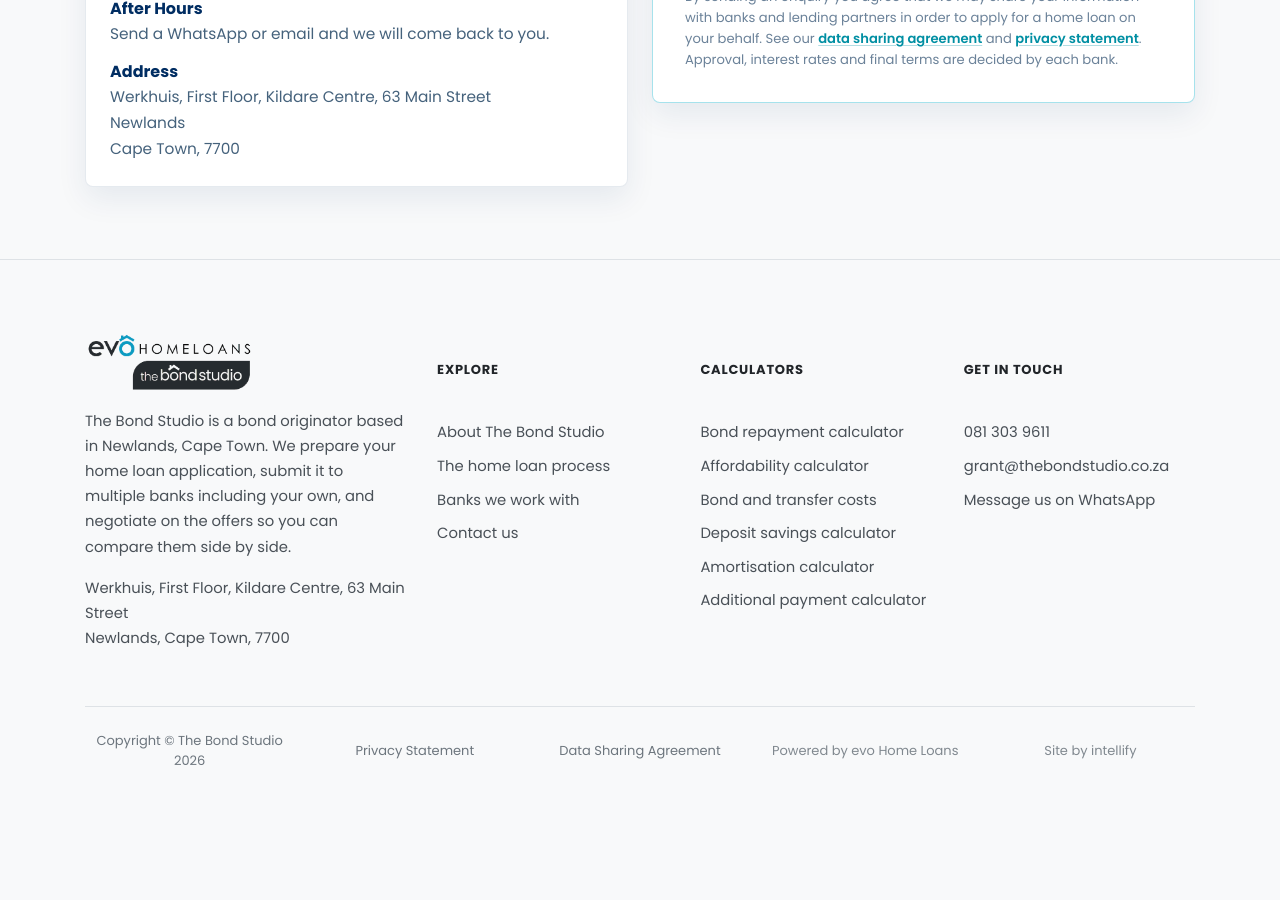
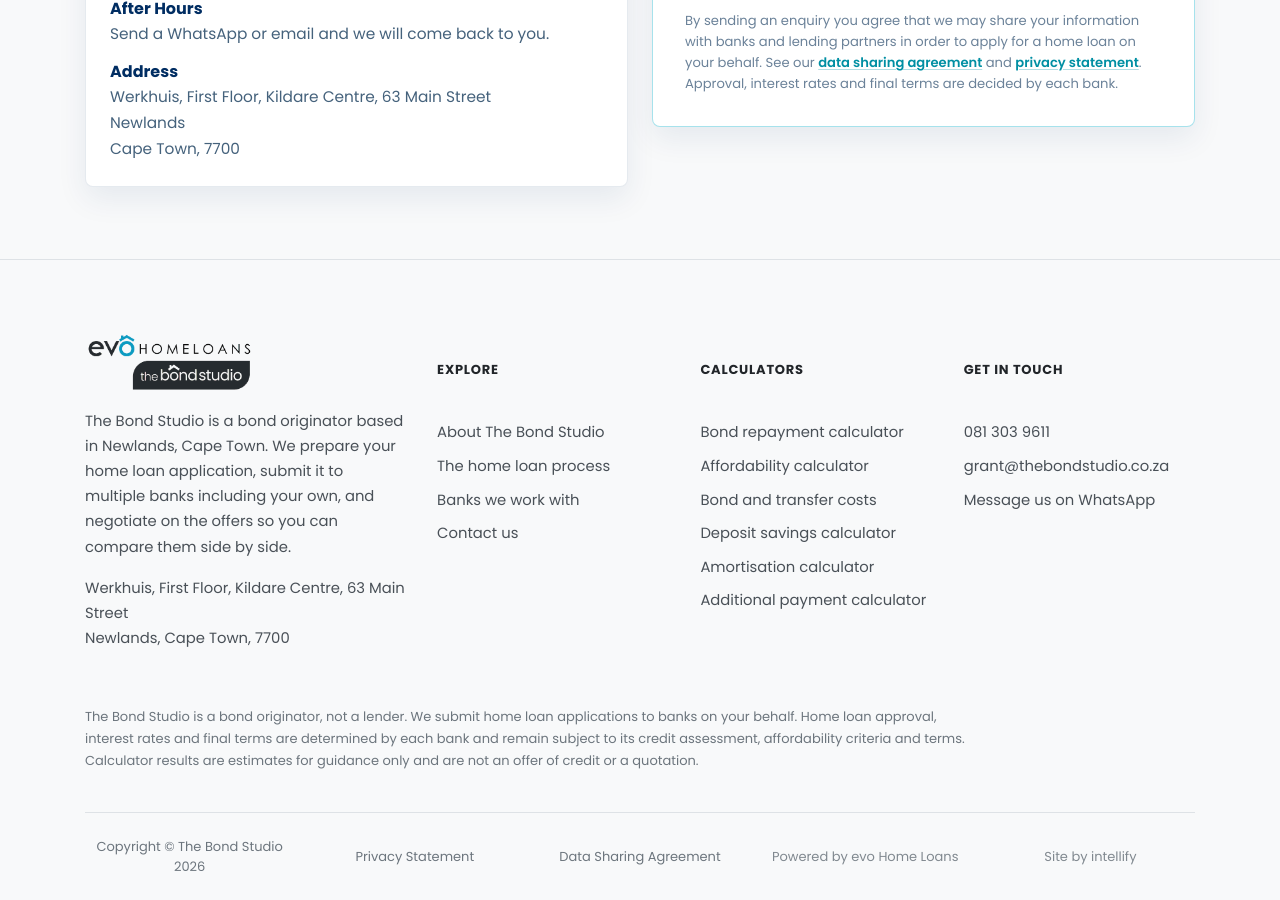
Before and after one commit to Intellify-Cloud/ev-thbost, a Jekyll site: the page built from contact.md, in a window 1280 px wide and 900 px high, scrolled down 1204 px. Built offline with Jekyll 4.4.1, drawn with Linux system fonts in a browser that asks for light colours; before the commit the page ends 1998 px from its top, so only the background shows below that; some of the changed text lies outside the part shown.

Commit message:
Align opening hours, show footer disclaimer, remove Bond Squad remnants
- Structured data hours now match the contact page (Mon-Fri 8-5, Sat 9-1)
- Financial services disclaimer is visible in the footer
- Team email subjects no longer reference Bond Squad
- Enquiry card explains what happens after sending
- Ignore local .kilo/ tooling folder

Co-Authored-By: Claude Opus 5.5 (1M context) <noreply@anthropic.com>

```diff
--- a/_config.yml
+++ b/_config.yml
@@ -50,8 +50,11 @@ service_area:
 
 opening_hours:
   - days: ["Monday","Tuesday","Wednesday","Thursday","Friday"]
-    opens: "08:30"
+    opens: "08:00"
     closes: "17:00"
+  - days: ["Saturday"]
+    opens: "09:00"
+    closes: "13:00"
 
 # Social profiles - add verified URLs only (used for schema sameAs)
 social:
--- a/_data/sitetext.yml
+++ b/_data/sitetext.yml
@@ -191,7 +191,7 @@ team:
         social:
           - url: tel:083 676 0912
             icon: fas fa-phone
-          - url: mailto:hayley.craig@evogroup.co.za?subject=Bond Squad Website Enquiry
+          - url: mailto:hayley.craig@evogroup.co.za?subject=Home Loan Enquiry | TheBondStudio Website
             icon: fas fa-envelope
           - url: https://wa.me/+27836760912
             icon: fab fa-whatsapp
@@ -207,7 +207,7 @@ team:
         social:
           - url: tel:083 275 2856
             icon: fas fa-phone
-          - url: mailto:lara.patterson@evogroup.co.za?subject=Bond Squad Website Enquiry
+          - url: mailto:lara.patterson@evogroup.co.za?subject=Home Loan Enquiry | TheBondStudio Website
             icon: fas fa-envelope
           - url: https://wa.me/+27832752856
             icon: fab fa-whatsapp
--- a/_includes/contact.html
+++ b/_includes/contact.html
@@ -3,7 +3,7 @@
     <form id="contactForm" class="enquiry-form" novalidate>
         <header class="enquiry-card__header">
             <h2 id="enquiry-title">Send us an enquiry</h2>
-            <p>Tell us a little about what you need and we will get back to you.</p>
+            <p>Tell us a little about what you need. We will contact you to discuss your income, deposit and the property you have in mind, then submit your application to multiple banks.</p>
         </header>
 
         <!-- Honeypot: hidden from people, filled in by spam bots -->
--- a/_includes/footer.html
+++ b/_includes/footer.html
@@ -68,13 +68,13 @@
     </div>
 
     <!-- Financial services disclaimer -->
-    <!-- <p class="footer-disclaimer">
+    <p class="footer-disclaimer">
       {{ site.company }} is a bond originator, not a lender. We submit home loan
       applications to banks on your behalf. Home loan approval, interest rates and final
       terms are determined by each bank and remain subject to its credit assessment,
       affordability criteria and terms. Calculator results are estimates for guidance only
       and are not an offer of credit or a quotation.
-    </p> -->
+    </p>
 
     <!-- Bottom strip: 5 equally spaced items on desktop -->
     <div class="footer-bottom">
```
Also changed, not shown: 1 other file.
